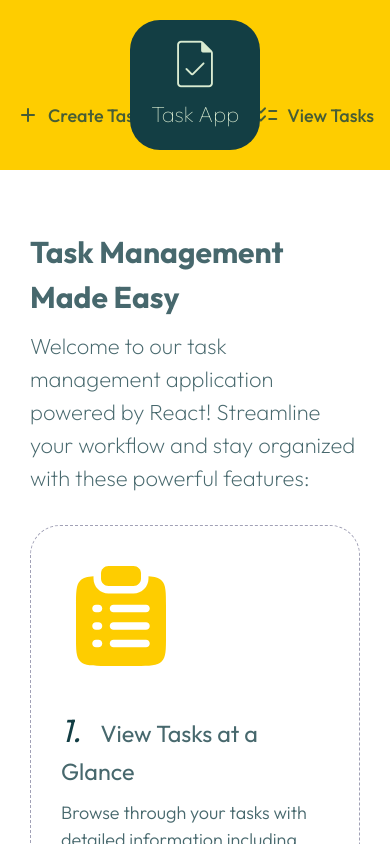
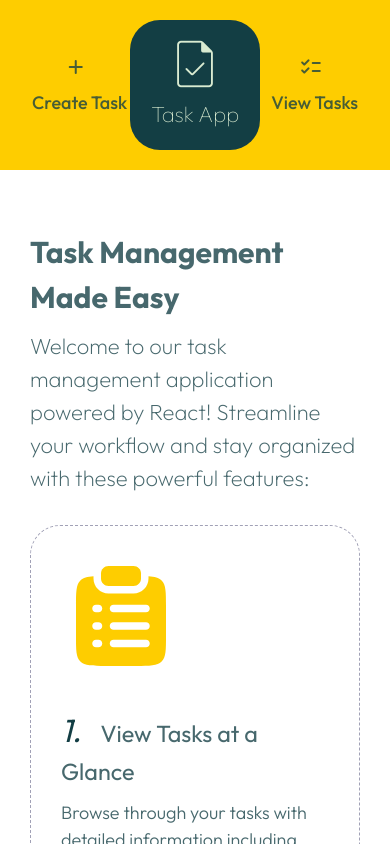
Before and after one commit to kevinscud/frontend-interview-challenge, a React (Vite) app: page / in a window 390 px wide. Shown: the top 844 px of the page. Built offline with nearby package versions, Linux system fonts and the light colour scheme.

Commit message:
Update styles

```diff
--- a/src/index.css
+++ b/src/index.css
@@ -751,4 +751,25 @@ nav {
     .task-details {
         /* grid-template-columns: 1fr; */
     }
+
+    .tasklist-item {
+        grid-template-columns: 1fr;
+    }
+
+    a.nav-link {
+        translate: 0 -30px;
+
+        &::before {
+            display: block;
+            margin: auto;
+            padding-bottom: 10px;
+        }
+        /* font-size: 0; */
+
+        &.active {
+            &::after {
+                right: 0px
+            }
+        }
+    }
 }
```
